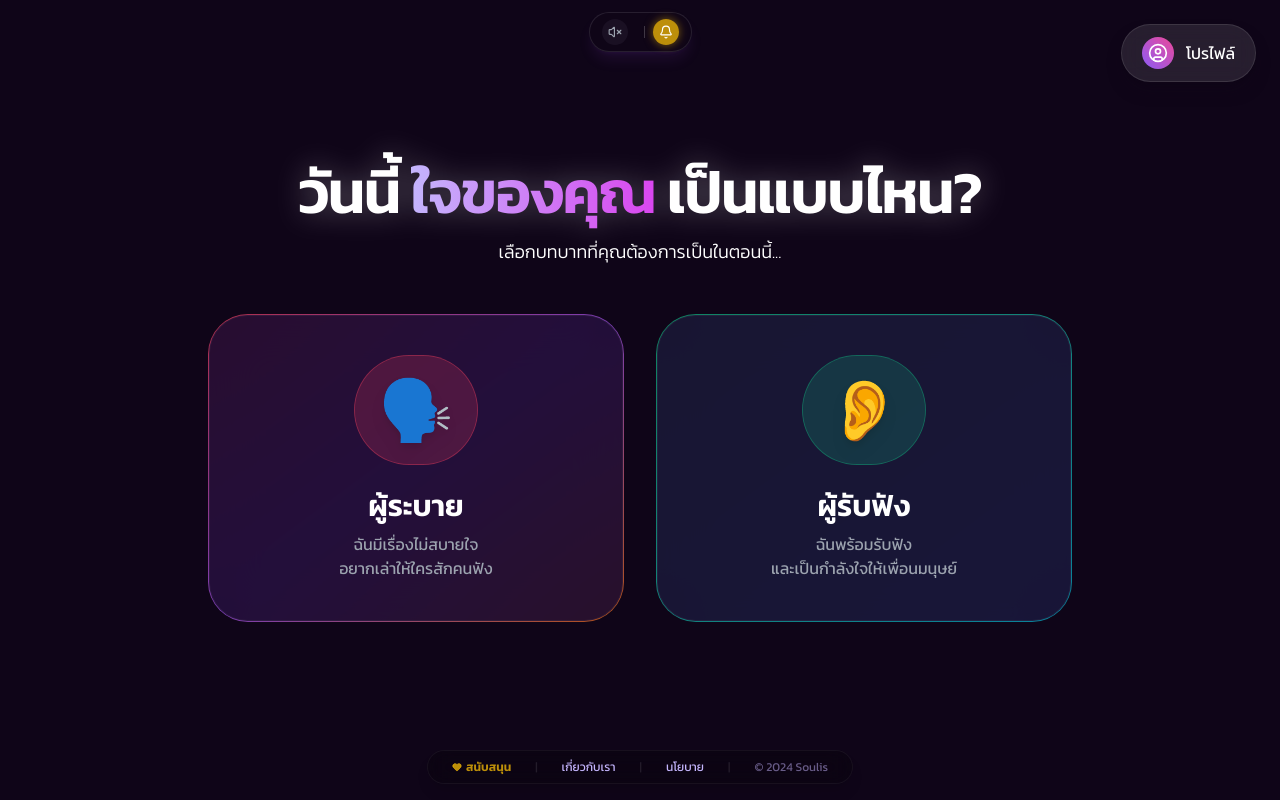
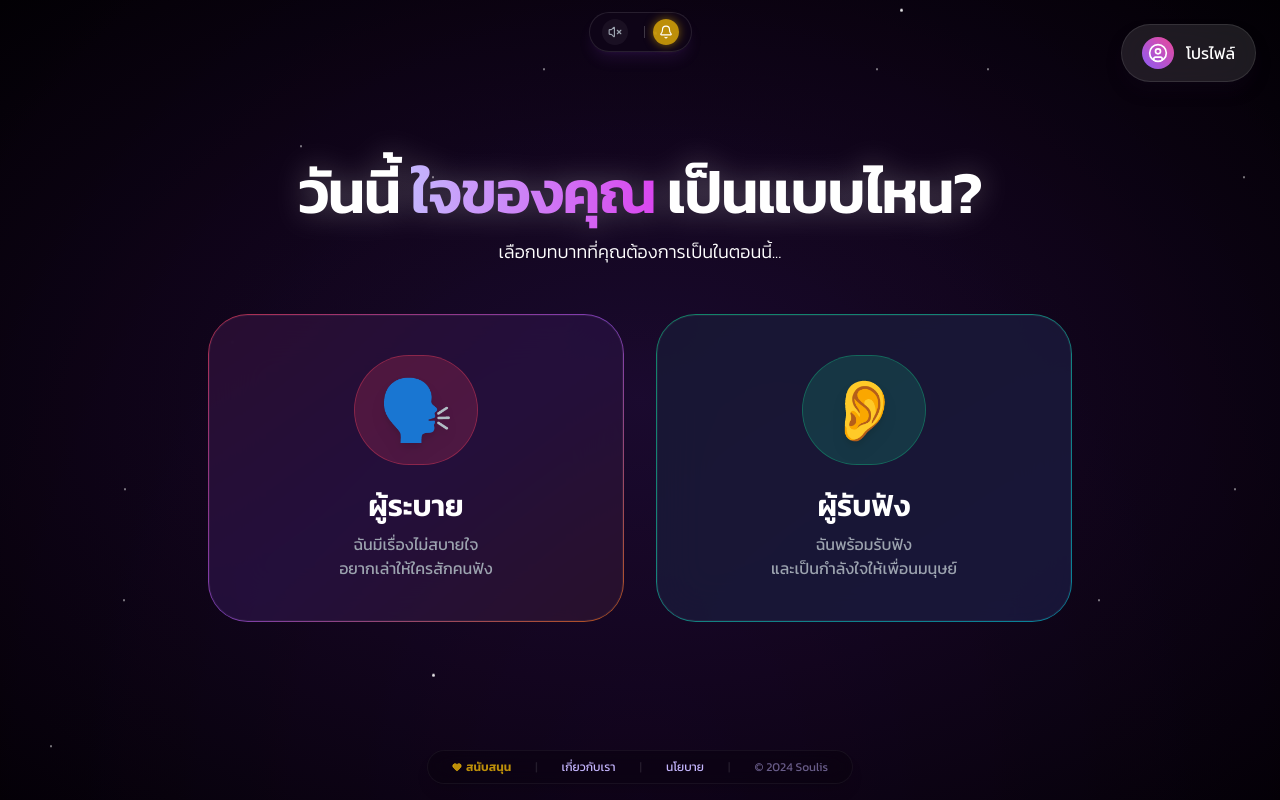
Before and after one commit to soulisweb-code/soulis, a React (Vite) app: page /select-role in a window 1280 px wide. Built offline with nearby package versions, Linux system fonts and the light colour scheme; no server answers.

Commit message:
Patch BG Tran

```diff
--- a/src/pages/RoleSelection.jsx
+++ b/src/pages/RoleSelection.jsx
@@ -35,7 +35,7 @@ export default function RoleSelection() {
 
   return (
     // 🔥 แก้ไข Layout หลัก: ให้เลื่อนได้ และมีความสูงเต็มจอ
-    <div className="h-[100dvh] w-full overflow-y-auto overflow-x-hidden bg-soulis-900 font-sans relative safe-pb">
+    <div className="h-[100dvh] w-full overflow-y-auto overflow-x-hidden bg-transparent font-sans relative safe-pb">
 
       {/* ✅ ส่วน SEO: เปลี่ยนชื่อ Title ตามบริบทการใช้งาน */}
       <Helmet>
```
